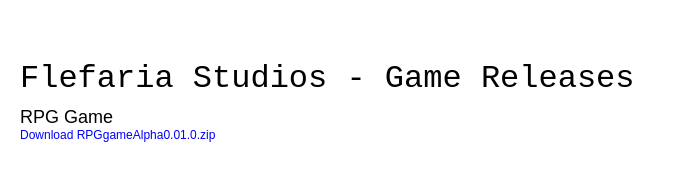
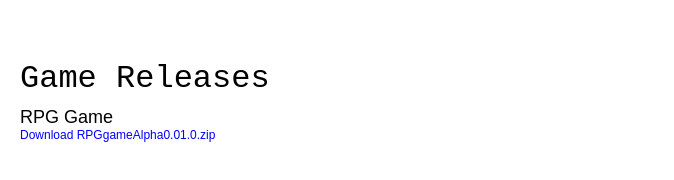
Before and after one commit to SwirlC/FlefarianStudios, a plain HTML site: page game-releases.html in a window 1280 px wide. Shown: the whole page, without its empty margins (0-674 px from the left). Drawn offline with Linux system fonts and the light colour scheme.

Commit message:
Update game-releases.html

```diff
--- a/game-releases.html
+++ b/game-releases.html
@@ -60,7 +60,7 @@
 </head>
 <body>
     <div class="content-wrapper">
-        <div class="logo">Flefaria Studios - Game Releases</div>
+        <div class="logo">Game Releases</div>
 
         <div class="game-item">
             <div class="description">RPG Game</div>
```
